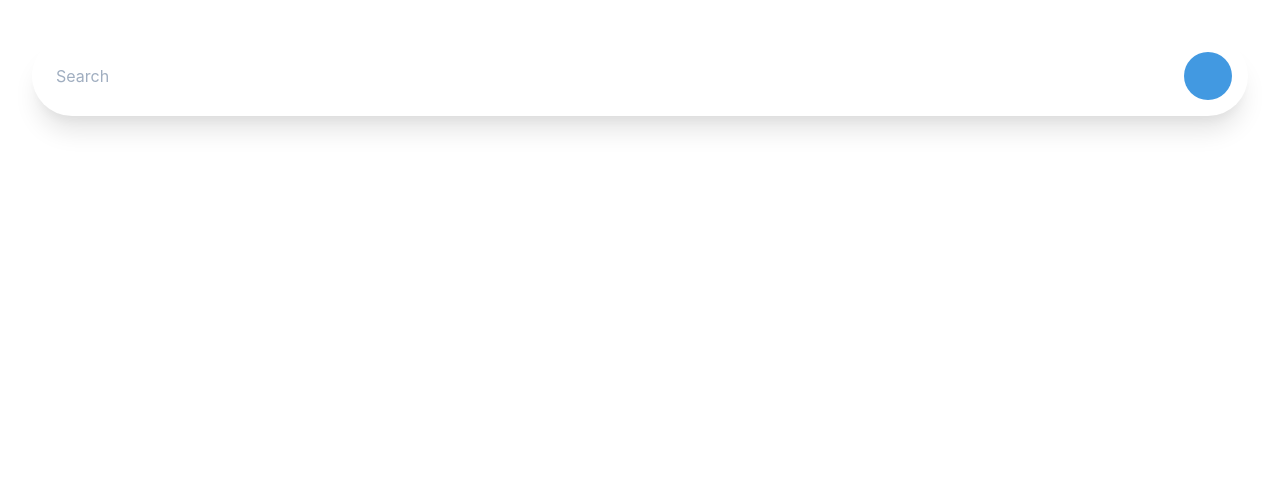
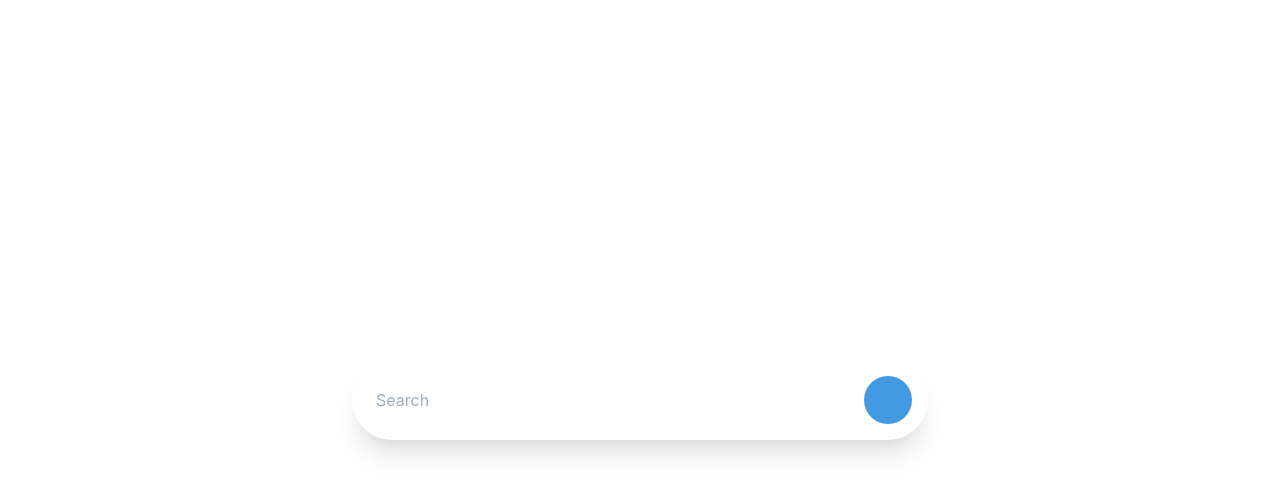
Before and after one commit to Abel-Moremi/pokemon-know, a Nuxt app: page / in a window 1280 px wide. Shown: the top 494 px of the page. Built offline with nearby package versions, Linux system fonts and the light colour scheme.

Commit message:
Fix: UI (polish a little more) and routing issue

```diff
--- a/components/Search.vue
+++ b/components/Search.vue
@@ -1,6 +1,6 @@
 <template>
-    <div class="nav-scroller py-1 mb-2">
-        <div class="nav d-flex justify-content-between">
+    <div class="flex items-center justify-center h-screen">
+        <div class="nav d-flex justify-content-between w-3/6">
             <div class="p-8">
                 <div class="bg-white flex items-center rounded-full shadow-xl">
                     <input v-model="keyword" class="rounded-l-full w-full py-4 px-6 text-gray-700 leading-tight focus:outline-none" id="search" type="text" placeholder="Search" aria-label="Search">
@@ -11,10 +11,11 @@
                     </div>
                 </div>
             </div>
+             <div v-if="pokemonIsNotFound" class="justify-center" >
+                <div>Not found, Try again</div>
+            </div>
         </div>
-        <div v-if="pokemonIsNotFound">
-            <div>Is Not found</div>
-        </div>
+
     </div>
 </template>
 
@@ -59,7 +60,7 @@ export default {
             }
         },
         redirectToPokemon(pokiname){
-           this.$router.push('/pokemon/'+pokiname);
+           this.$router.push('/'+pokiname);
         }
     },
     created() {
```
